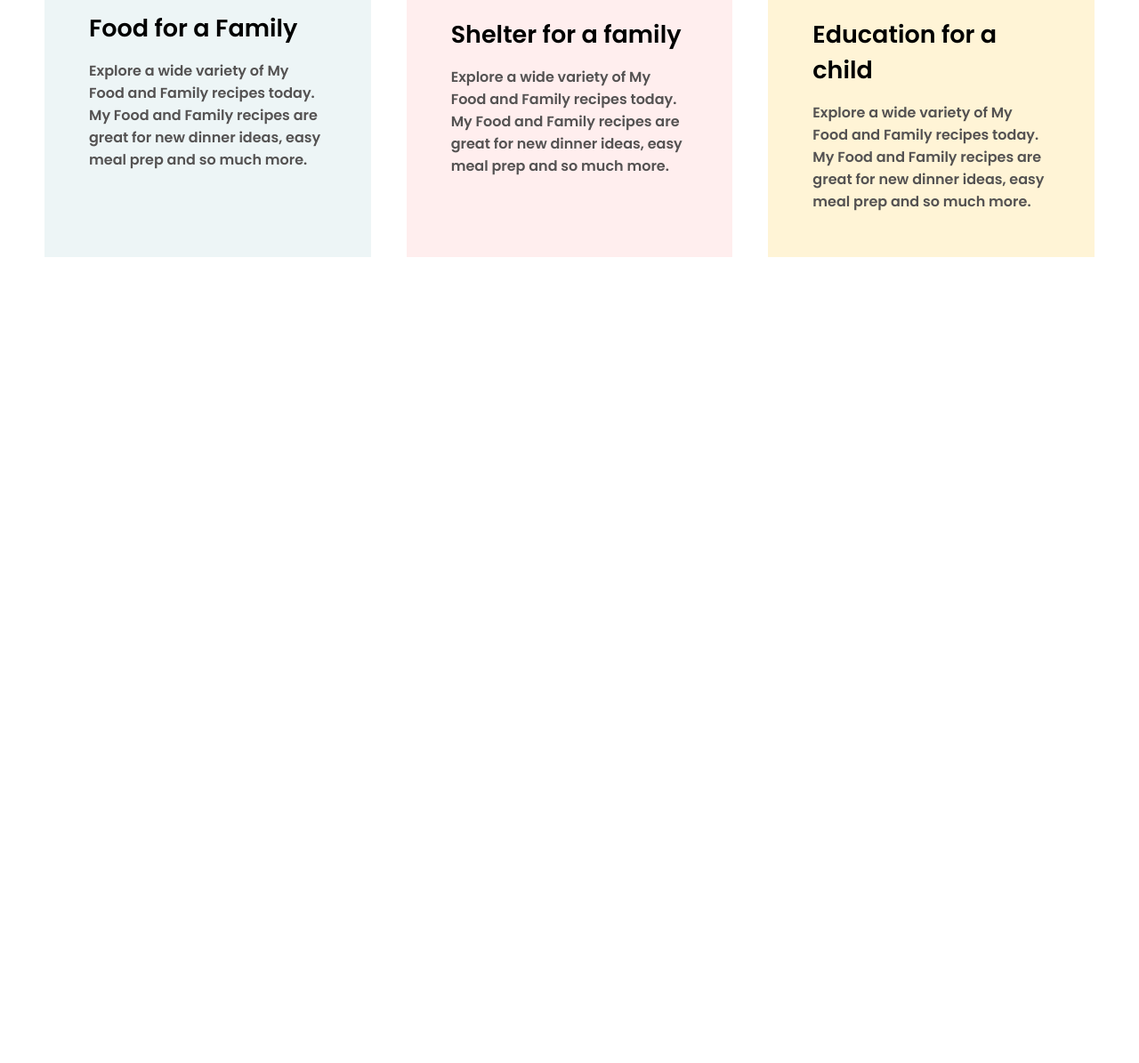
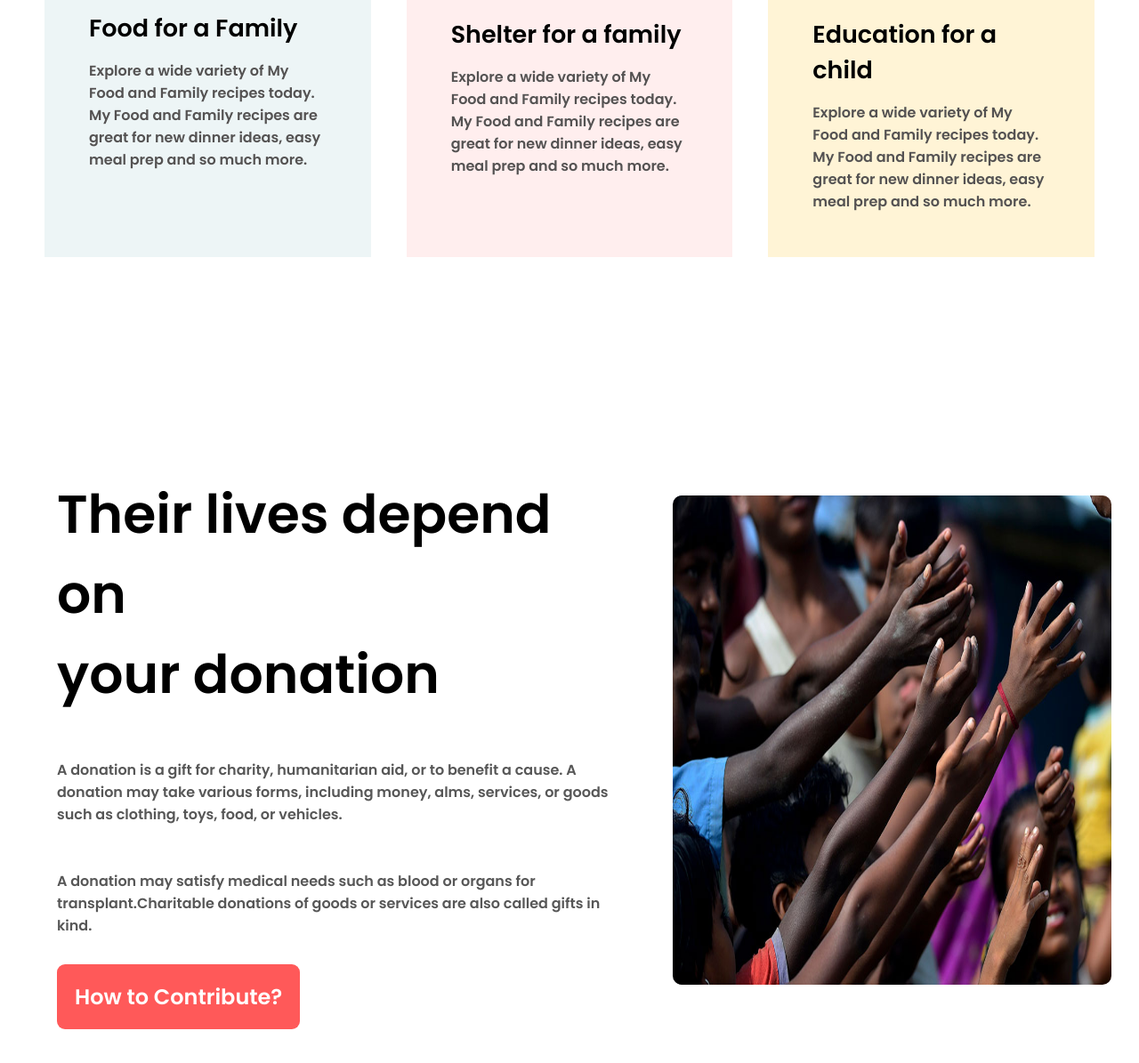
Before and after one commit to mostafizul/donate-today, a plain HTML site: page index.html in a window 1280 px wide. Shown: the part 1666-2861 px from the top of the page at 89% size. Before the commit the page ends 1955 px from the top, so only its background shows below. Drawn offline with Linux system fonts and the light colour scheme.

Commit message:
contribute

```diff
--- a/index.html
+++ b/index.html
@@ -69,6 +69,21 @@
             </div>
         </div>
     </section>
+
+    <section class="contribute">
+        <div class="donation-part">
+            <div class="donation-content">
+                <h1>Their lives depend on</h1>
+                <h1>your donation</h1>
+                <p>A donation is a gift for charity, humanitarian aid, or to benefit a cause. A donation may take various forms, including money, alms, services, or goods such as clothing, toys, food, or vehicles.</p>
+                <p>A donation may satisfy medical needs such as blood or organs for transplant.Charitable donations of goods or services are also called gifts in kind. </p>
+                <a href="#" class="donate">How to Contribute?</a>
+            </div>
+            <div class="donation-img">
+                <img src="images/donation13.jpg" alt="Donation">
+            </div>
+        </div>
+    </section>
 </body>
 
 </html>
--- a/style.css
+++ b/style.css
@@ -114,6 +114,33 @@ body{
 .donate-plan-card p{
     color: #545252;
 }
+.contribute{
+    margin-top: 180px;
+}
+.donation-part{
+    display: flex;
+    align-items: center;
+}
+.donation-content{
+    flex-basis: 60%;
+    padding: 5%;
+}
+.donation-content h1{
+    font-size: 60px;
+}
+.donation-content p{
+    margin: 50px 0px;
+    color: #575757;
+}
+.donation-img{
+    flex-basis: 50%;
+}
+.donation-img img{
+    width: 94%;
+    height: 550px;
+    border-radius: 10px;
+    margin-right: 20px;
+}
 /* media queries for responsive */
 
 @media screen and (max-width: 790px) {
```
